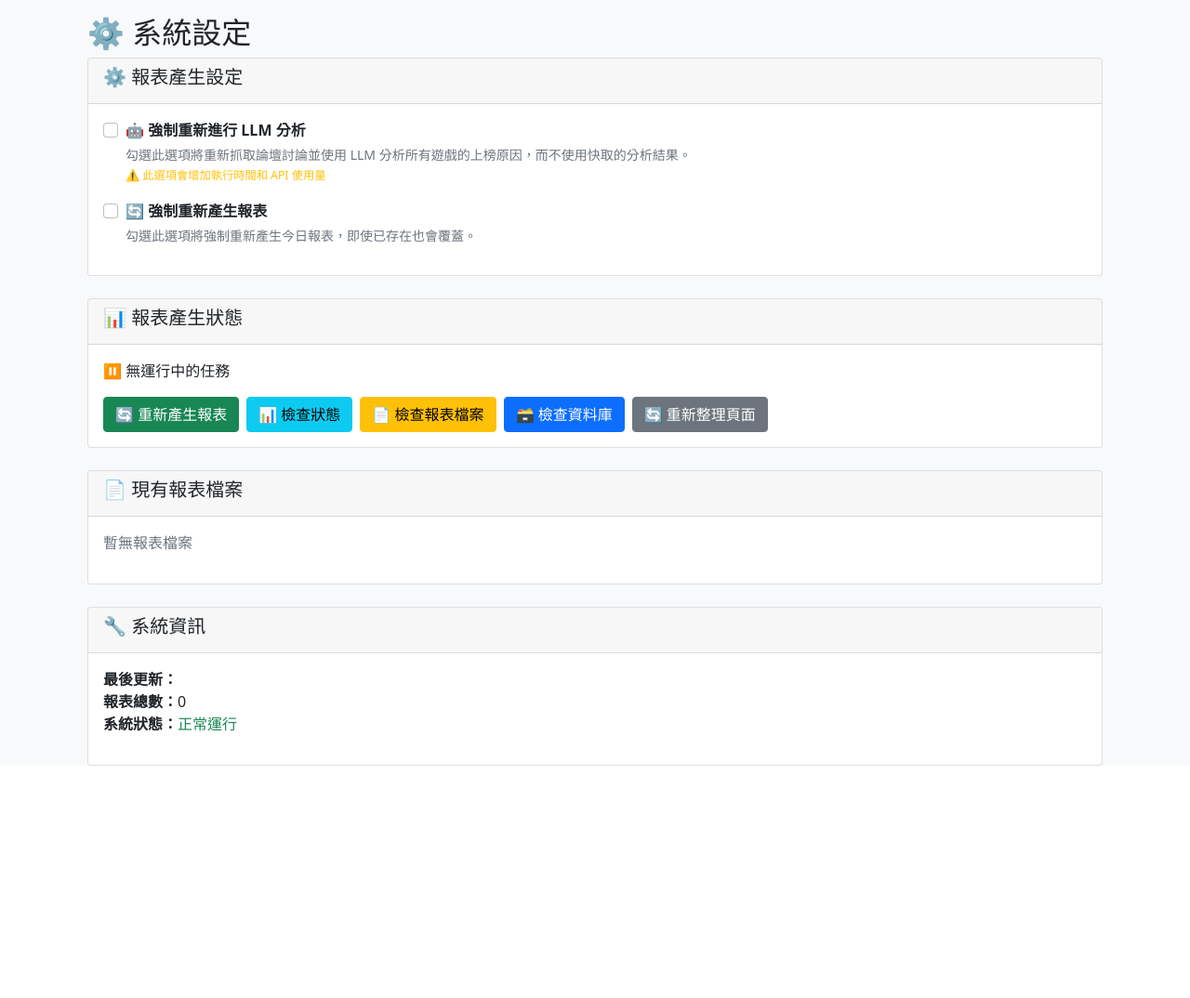
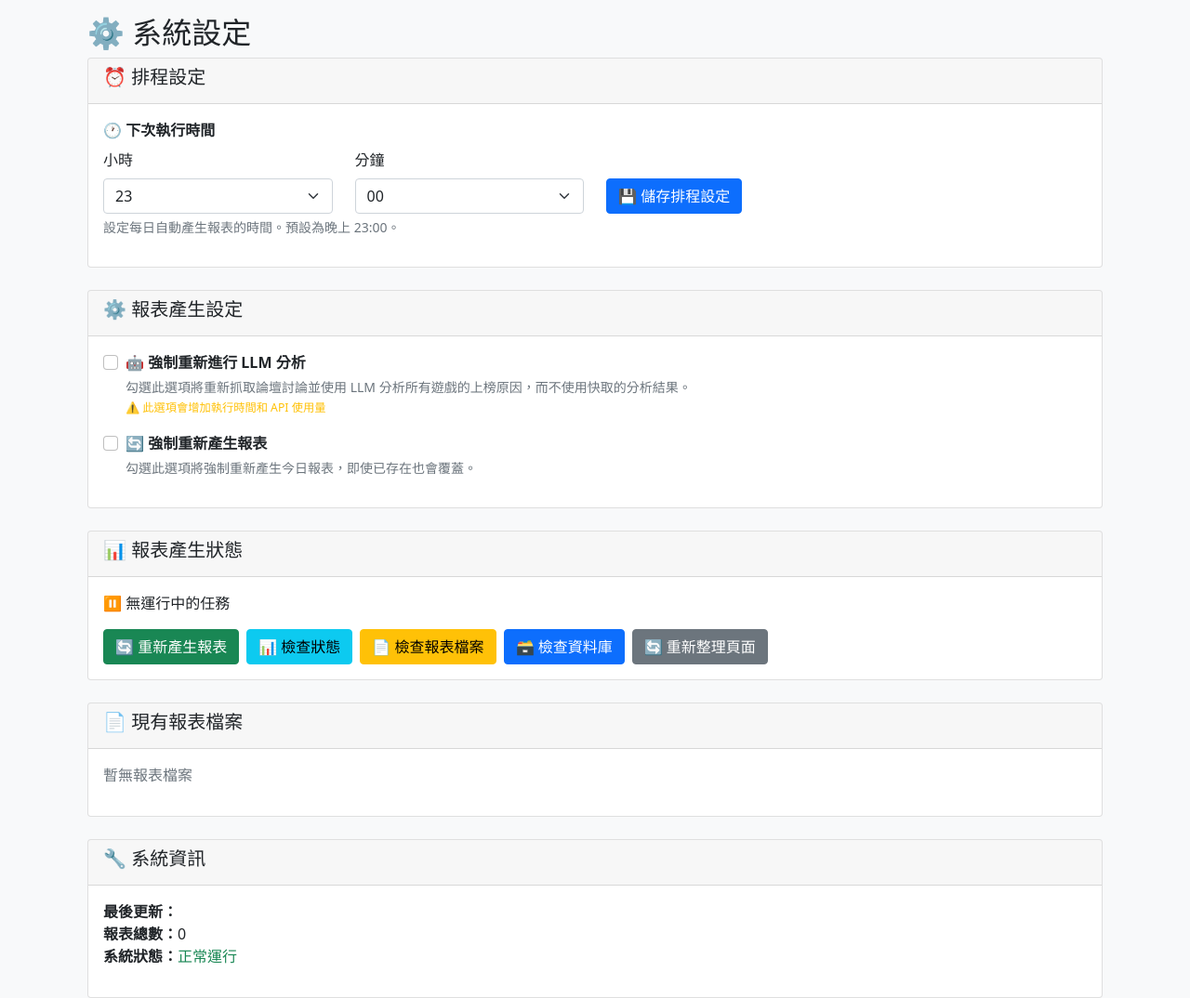
Before and after one commit to wayne79687968/bgt, a Flask app: page /settings in a window 1280 px wide. Shown: the part 56-1130 px from the top of the page at 93% size. Before the commit the page ends 880 px from the top, so only its background shows below. Run offline with Flask 3, Linux system fonts and the light colour scheme; the visitor is signed in with stand-in values (Sample User, id 1); data that the repository does not hold is empty; some libraries are stand-ins or nearby versions.

Commit message:
feat: 新增排程時間設定功能並優化 Zeabur 部署相容性
- 在設定頁面新增時間選擇器（小時和分鐘）
- 新增 /api/schedule-settings API 端點支援排程設定的儲存和讀取
- 更新 scheduler.py 讀取動態排程設定
- 優化排程器信號處理，提升 Zeabur 容器環境穩定性
- 支援優雅停止和錯誤處理

🤖 Generated with [Claude Code](https://claude.ai/code)

Co-Authored-By: Claude <noreply@anthropic.com>

```diff
--- a/app.py
+++ b/app.py
@@ -1188,6 +1188,67 @@ def api_stop_task():
             'message': f'停止任務時發生錯誤: {e}'
         })
 
+@app.route('/api/schedule-settings', methods=['GET', 'POST'])
+def api_schedule_settings():
+    """API端點：排程設定"""
+    if 'logged_in' not in session:
+        return jsonify({'success': False, 'message': '未登入'}), 401
+
+    schedule_file = 'schedule_settings.json'
+
+    if request.method == 'GET':
+        # 讀取現有設定
+        try:
+            if os.path.exists(schedule_file):
+                with open(schedule_file, 'r', encoding='utf-8') as f:
+                    settings = json.load(f)
+                return jsonify({
+                    'success': True,
+                    'hour': settings.get('hour', 23),
+                    'minute': settings.get('minute', 0)
+                })
+            else:
+                # 預設值
+                return jsonify({
+                    'success': True,
+                    'hour': 23,
+                    'minute': 0
+                })
+        except Exception as e:
+            logger.error(f"讀取排程設定失敗: {e}")
+            return jsonify({'success': False, 'message': f'讀取設定失敗: {e}'})
+
+    elif request.method == 'POST':
+        # 儲存新設定
+        try:
+            data = request.get_json()
+            hour = int(data.get('hour', 23))
+            minute = int(data.get('minute', 0))
+
+            # 驗證輸入
+            if not (0 <= hour <= 23) or not (0 <= minute <= 59):
+                return jsonify({'success': False, 'message': '時間格式不正確'})
+
+            settings = {
+                'hour': hour,
+                'minute': minute,
+                'updated_at': datetime.now().isoformat()
+            }
+
+            with open(schedule_file, 'w', encoding='utf-8') as f:
+                json.dump(settings, f, ensure_ascii=False, indent=2)
+
+            logger.info(f"排程設定已更新: {hour:02d}:{minute:02d}")
+
+            return jsonify({
+                'success': True,
+                'message': f'排程時間已設定為 {hour:02d}:{minute:02d}'
+            })
+
+        except Exception as e:
+            logger.error(f"儲存排程設定失敗: {e}")
+            return jsonify({'success': False, 'message': f'儲存設定失敗: {e}'})
+
 @app.route('/login', methods=['GET', 'POST'])
 def login():
     if request.method == 'POST':
--- a/templates/settings.html
+++ b/templates/settings.html
@@ -5,6 +5,44 @@
 {% block content %}
 <div class="container-fluid mt-3">
     <h2>⚙️ 系統設定</h2>
+
+    <!-- 排程設定 -->
+    <div class="card mb-4">
+        <div class="card-header">
+            <h5>⏰ 排程設定</h5>
+        </div>
+        <div class="card-body">
+            <form id="schedule-settings-form">
+                <div class="mb-3">
+                    <label class="form-label">
+                        <strong>🕐 下次執行時間</strong>
+                    </label>
+                    <div class="row">
+                        <div class="col-md-3">
+                            <label for="schedule-hour" class="form-label">小時</label>
+                            <select class="form-select" id="schedule-hour" name="schedule_hour">
+                                <!-- 選項將由 JavaScript 動態生成 -->
+                            </select>
+                        </div>
+                        <div class="col-md-3">
+                            <label for="schedule-minute" class="form-label">分鐘</label>
+                            <select class="form-select" id="schedule-minute" name="schedule_minute">
+                                <!-- 選項將由 JavaScript 動態生成 -->
+                            </select>
+                        </div>
+                        <div class="col-md-6 d-flex align-items-end">
+                            <button type="button" class="btn btn-primary" onclick="saveScheduleSettings()">
+                                💾 儲存排程設定
+                            </button>
+                        </div>
+                    </div>
+                    <div class="form-text">
+                        設定每日自動產生報表的時間。預設為晚上 23:00。
+                    </div>
+                </div>
+            </form>
+        </div>
+    </div>
 
     <!-- 報表產生設定 -->
     <div class="card mb-4">
@@ -371,8 +409,88 @@ function showAlert(type, message) {
     }, 3000);
 }
 
+function saveScheduleSettings() {
+    const hour = document.getElementById('schedule-hour').value;
+    const minute = document.getElementById('schedule-minute').value;
+
+    if (!hour || !minute) {
+        showAlert('warning', '請選擇小時和分鐘');
+        return;
+    }
+
+    const btn = event.target;
+    btn.disabled = true;
+    btn.innerHTML = '⏳ 儲存中...';
+
+    fetch('/api/schedule-settings', {
+        method: 'POST',
+        headers: {
+            'Content-Type': 'application/json',
+        },
+        body: JSON.stringify({
+            hour: parseInt(hour),
+            minute: parseInt(minute)
+        })
+    })
+    .then(response => response.json())
+    .then(data => {
+        if (data.success) {
+            showAlert('success', data.message);
+        } else {
+            showAlert('danger', data.message);
+        }
+        btn.disabled = false;
+        btn.innerHTML = '💾 儲存排程設定';
+    })
+    .catch(error => {
+        console.error('Error:', error);
+        showAlert('danger', '儲存失敗，請稍後再試');
+        btn.disabled = false;
+        btn.innerHTML = '💾 儲存排程設定';
+    });
+}
+
+function loadScheduleSettings() {
+    fetch('/api/schedule-settings')
+    .then(response => response.json())
+    .then(data => {
+        if (data.success) {
+            document.getElementById('schedule-hour').value = data.hour;
+            document.getElementById('schedule-minute').value = data.minute;
+        }
+    })
+    .catch(error => {
+        console.error('Error loading schedule settings:', error);
+    });
+}
+
+function initializeScheduleSelectors() {
+    const hourSelect = document.getElementById('schedule-hour');
+    const minuteSelect = document.getElementById('schedule-minute');
+
+    // 生成小時選項 (0-23)
+    for (let i = 0; i <= 23; i++) {
+        const option = document.createElement('option');
+        option.value = i;
+        option.textContent = i.toString().padStart(2, '0');
+        if (i === 23) option.selected = true; // 預設 23:00
+        hourSelect.appendChild(option);
+    }
+
+    // 生成分鐘選項 (0, 15, 30, 45)
+    [0, 15, 30, 45].forEach(minute => {
+        const option = document.createElement('option');
+        option.value = minute;
+        option.textContent = minute.toString().padStart(2, '0');
+        if (minute === 0) option.selected = true; // 預設 00 分
+        minuteSelect.appendChild(option);
+    });
+}
+
 // 頁面載入時檢查狀態
 document.addEventListener('DOMContentLoaded', function() {
+    initializeScheduleSelectors();
+    loadScheduleSettings();
     checkStatus();
 });
 </script>
```
Also changed, not shown: scheduler.py (+51 -3 lines).
